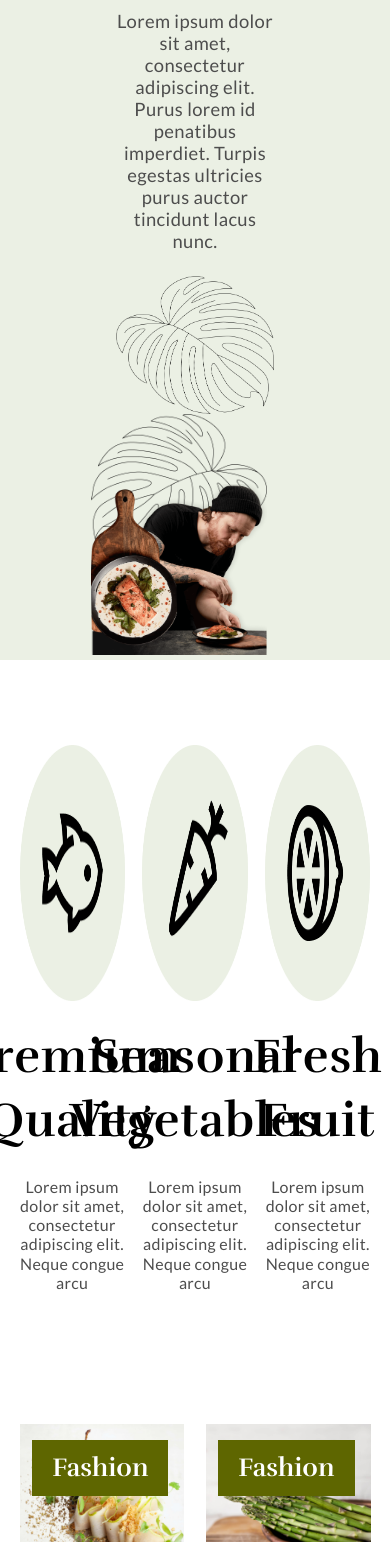
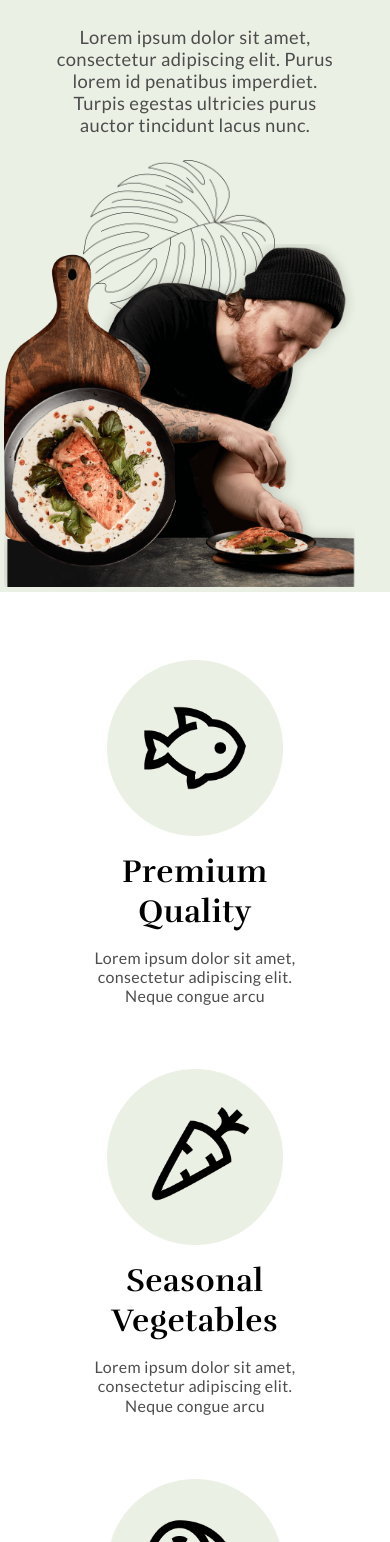
Before and after one commit to sonia-ko/food-zero, a React (Create React App) app: page / in a window 390 px wide. Shown: the part 2962-4504 px from the top of the page. Built offline with nearby package versions, Linux system fonts and the light colour scheme.

Commit message:
edit mobile styles

```diff
--- a/src/components/general/Button/Button.module.css
+++ b/src/components/general/Button/Button.module.css
@@ -38,6 +38,7 @@
 
 .transparent:hover {
   opacity: 0.5;
+  cursor: pointer;
 }
 
 .centered {
@@ -102,6 +103,15 @@
     width: 40%;
     height: 4rem;
   }
+
+  .transparent {
+    font-size: 1.25rem;
+    line-height: 120%;
+  }
+
+  .transparent .arrowImg {
+    height: 1.25rem;
+  }
 }
 
 @media (max-width: 768px) {
@@ -111,3 +121,21 @@
     font-size: 1.25rem;
   }
 }
+
+@media (max-width: 576px) {
+  .lightgreen {
+    font-size: 1.1rem;
+    margin: 0.5rem 0;
+    width: 40%;
+    height: 3.5rem;
+  }
+}
+
+@media (max-width: 400px) {
+  .lightgreen {
+    font-size: 1.1rem;
+    margin: 0.5rem 0;
+    width: 100%;
+    height: 3.5rem;
+  }
+}
--- a/src/components/general/Footer/Footer.module.css
+++ b/src/components/general/Footer/Footer.module.css
@@ -147,6 +147,11 @@
 }
 
 @media (max-width: 768px) {
+  .companyName {
+    font-size: 2rem;
+    line-height: 3rem;
+  }
+
   .innerContainer {
     flex-wrap: wrap;
     justify-content: space-between;
@@ -167,4 +172,51 @@
     order: 2;
     margin-top: 2rem;
   }
+
+  .input {
+    margin: 0.75rem 0;
+    width: 55%;
+    height: 4rem;
+    font-size: 1.15rem;
+  }
+
+  .input::placeholder {
+    font-size: 1.15rem;
+  }
 }
+
+@media (max-width: 576px) {
+  .form {
+    margin-top: 1.5rem;
+    margin-bottom: 0.5rem;
+  }
+
+  .input {
+    margin: 0.5rem 0;
+    height: 3.5rem;
+    font-size: 1.15rem;
+  }
+
+  .input::placeholder {
+    font-size: 1rem;
+  }
+}
+
+@media (max-width: 400px) {
+  .formInnerContainer {
+    flex-direction: column;
+    display: flex;
+    margin-bottom: 0.5rem;
+  }
+
+  .input {
+    width: 100%;
+    margin: 0.5rem 0;
+    height: 3.5rem;
+    font-size: 1.15rem;
+  }
+
+  .input::placeholder {
+    font-size: 1rem;
+  }
+}
--- /dev/null
+++ b/src/components/general/WillBeSoon/WillBeSoon.module.css
@@ -0,0 +1,20 @@
+.container {
+  background-color: #233000;
+  padding-top: 12rem;
+}
+
+.innerContainer {
+  background-color: #fff;
+  color: #000;
+  height: 60vh;
+  display: flex;
+  flex-direction: column;
+  justify-content: center;
+  align-items: center;
+}
+
+.text {
+  color: #000;
+  font-size: 2rem;
+  text-align: center;
+}
--- /dev/null
+++ b/src/components/general/WillBeSoon/WillBeSoon.tsx
@@ -0,0 +1,26 @@
+import React from "react";
+import classes from "./WillBeSoon.module.css";
+import Button from "../Button/Button";
+import { useNavigate } from "react-router-dom";
+
+interface WillBeSoonProps {
+  pageName: string;
+}
+const WillBeSoon: React.FC<WillBeSoonProps> = ({ pageName }) => {
+  const navigate = useNavigate();
+  return (
+    <div className={`${classes.container}`}>
+      <div className={classes.innerContainer}>
+        <p className={classes.text}>Page {pageName} will be there soon! </p>
+        <Button
+          onClick={() => navigate("/")}
+          btnCentered
+          btnText="Back to home"
+          btnStyle="green"
+        />
+      </div>
+    </div>
+  );
+};
+
+export default WillBeSoon;
--- a/src/components/home/HomeCook/HomeCook.module.css
+++ b/src/components/home/HomeCook/HomeCook.module.css
@@ -39,8 +39,9 @@
 }
 
 .leafRight {
-  width: 28rem;
+  width: 27rem;
   align-self: flex-end;
+  padding-bottom: 1rem;
 }
 
 .cookImg {
@@ -59,6 +60,10 @@
     width: 20rem;
     margin-bottom: -8rem;
   }
+
+  .leafRight {
+    width: 23rem;
+  }
 }
 
 @media (max-width: 992px) {
@@ -70,6 +75,16 @@
     z-index: 5;
     width: 12rem;
     margin-bottom: -5rem;
+  }
+
+  .leafRight {
+    width: 20rem;
+  }
+}
+
+@media (max-width: 768px) {
+  .leafRight {
+    width: 15rem;
   }
 }
 
@@ -84,6 +99,18 @@
     margin-bottom: -5rem;
   }
 
+  .container {
+    position: relative;
+    padding: 1rem 0 0;
+  }
+
+  .leafRight {
+    position: absolute;
+    width: 10rem;
+    top: 1rem;
+    right: 0;
+  }
+
   .innerContainer {
     display: flex;
     flex-direction: column;
@@ -91,5 +118,11 @@
 
   .columnLeft {
     order: 1;
+    width: 100%;
+  }
+
+  .columnRight {
+    width: 80%;
+    margin: 0;
   }
 }
--- a/src/components/home/OurFeautures/Feature.module.css
+++ b/src/components/home/OurFeautures/Feature.module.css
@@ -4,7 +4,7 @@
   justify-content: center;
   align-content: center;
   align-items: center;
-  width: 30%;
+  width: 33%;
 }
 
 .icon {
@@ -13,16 +13,78 @@
 }
 
 .heading {
-  font-family: 'Rufina', serif;
+  font-family: "Rufina", serif;
   font-weight: 700;
-  font-size: 3rem;
+  font-size: 2.7rem;
   line-height: 4rem;
   color: #000000;
   margin: 1.5rem 0;
   text-align: center;
+  /* min-height: 8rem; */
 }
 
 .text {
   color: #4d4d4d;
   text-align: center;
+  width: 80%;
 }
+
+@media (max-width: 1400px) {
+  .heading {
+    font-size: 2.5rem;
+    line-height: 3.5rem;
+    width: 80%;
+    margin: 1.25rem 0;
+  }
+
+  .icon {
+    width: 14rem;
+    height: 14rem;
+  }
+}
+
+@media (max-width: 1200px) {
+  .heading {
+    font-size: 2.25rem;
+    line-height: 3rem;
+    width: 85%;
+    margin: 1.25rem 0;
+  }
+
+  .icon {
+    width: 11rem;
+    height: 11rem;
+  }
+}
+
+@media (max-width: 992px) {
+  .container {
+    width: 50%;
+  }
+
+  .heading {
+    font-size: 2rem;
+    line-height: 2.5rem;
+    width: 60%;
+    margin: 1.25rem 0;
+  }
+
+  .icon {
+    width: 11rem;
+    height: 11rem;
+  }
+}
+
+@media (max-width: 768px) {
+  .container {
+    width: 100%;
+  }
+
+  .heading {
+    margin: 1rem 0;
+  }
+
+  .text {
+    width: 60%;
+  }
+}
--- a/src/components/home/OurFeautures/OurFeatures.module.css
+++ b/src/components/home/OurFeautures/OurFeatures.module.css
@@ -2,4 +2,14 @@
   display: flex;
   padding: 10vh 0;
   justify-content: space-between;
+  align-items: flex-start;
 }
+
+@media (max-width: 992px) {
+  .container {
+    padding: 8vh 0;
+    flex-wrap: wrap;
+    justify-content: center;
+    row-gap: 4rem;
+  }
+}
--- a/src/components/home/OurFeautures/OurFeatures.tsx
+++ b/src/components/home/OurFeautures/OurFeatures.tsx
@@ -1,32 +1,32 @@
-import React from 'react';
-import classes from './OurFeatures.module.css';
-import Feature from './Feature';
+import React from "react";
+import classes from "./OurFeatures.module.css";
+import Feature from "./Feature";
 
-import lemonIcon from '../../../assets/home/lemon.png';
-import carrotIcon from '../../../assets/home/carrot.png';
-import fishIcon from '../../../assets/home/fish.png';
+import lemonIcon from "../../../assets/home/lemon.png";
+import carrotIcon from "../../../assets/home/carrot.png";
+import fishIcon from "../../../assets/home/fish.png";
 
 const OurFeatures: React.FC = () => {
   return (
-    <div className='container'>
+    <div className="container">
       <div className={classes.container}>
         <Feature
           iconSrc={fishIcon}
-          iconAlt='Fish icon'
-          heading='Premium Quality'
-          text='Lorem ipsum dolor sit amet, consectetur adipiscing elit. Neque congue arcu'
+          iconAlt="Fish icon"
+          heading="Premium Quality"
+          text="Lorem ipsum dolor sit amet, consectetur adipiscing elit. Neque congue arcu"
         />
         <Feature
           iconSrc={carrotIcon}
-          iconAlt='Carrot icon'
-          heading='Seasonal Vegetables'
-          text='Lorem ipsum dolor sit amet, consectetur adipiscing elit. Neque congue arcu'
+          iconAlt="Carrot icon"
+          heading="Seasonal Vegetables"
+          text="Lorem ipsum dolor sit amet, consectetur adipiscing elit. Neque congue arcu"
         />
         <Feature
           iconSrc={lemonIcon}
-          iconAlt='Lemon icon'
-          heading='Fresh Fruit'
-          text='Lorem ipsum dolor sit amet, consectetur adipiscing elit. Neque congue arcu'
+          iconAlt="Lemon icon"
+          heading="The Freshest Fruits"
+          text="Lorem ipsum dolor sit amet, consectetur adipiscing elit. Neque congue arcu"
         />
       </div>
     </div>
--- a/src/components/home/TopDishes/DishArticle.module.css
+++ b/src/components/home/TopDishes/DishArticle.module.css
@@ -7,7 +7,7 @@
   margin: 0 auto;
 }
 .title {
-  font-family: 'Rufina', serif;
+  font-family: "Rufina", serif;
   color: #000000;
   font-size: 3rem;
   line-height: 4rem;
@@ -26,7 +26,7 @@
   font-weight: 400;
   font-size: 1.125rem;
   line-height: 1.375rem;
-  font-family: 'Lato', sans-serif;
+  font-family: "Lato", sans-serif;
   display: flex;
   align-items: center;
   flex-wrap: wrap;
@@ -44,7 +44,7 @@
 }
 
 .descriptionItem::after {
-  content: ' ';
+  content: " ";
   position: absolute;
   background: #5e6600;
   width: 4px;
@@ -60,3 +60,98 @@
 .descriptionItem:last-child:after {
   display: none;
 }
+
+@media (max-width: 1400px) {
+  .title {
+    font-size: 2.4rem;
+    line-height: 3.5rem;
+  }
+}
+
+@media (max-width: 1200px) {
+  .title {
+    font-size: 2rem;
+    line-height: 3rem;
+  }
+}
+
+@media (max-width: 992px) {
+  .title {
+    font-size: 1.75rem;
+    line-height: 2rem;
+    border-bottom: 3px dashed #000000;
+  }
+
+  .generalInfo {
+    font-size: 1rem;
+    line-height: 1.375rem;
+    position: relative;
+    padding-left: 6rem;
+    justify-content: flex-end;
+  }
+
+  .descriptionItem {
+    width: 70%;
+    padding: 0;
+  }
+
+  .avatar {
+    position: absolute;
+    top: 0;
+    left: 0;
+    width: 6rem;
+  }
+}
+
+@media (max-width: 768px) {
+  .container {
+    width: 100%;
+    margin-bottom: 2rem;
+  }
+
+  .title {
+    font-size: 1.5rem;
+    line-height: 2rem;
+    border-bottom: 3px dashed #000000;
+  }
+
+  .generalInfo {
+    font-size: 1rem;
+    column-gap: 1rem;
+    margin-bottom: 1rem;
+  }
+
+  .descriptionItem {
+    width: auto;
+    padding-right: 2rem;
+  }
+
+  .descriptionItem:last-child {
+    padding-right: 0;
+  }
+
+  .avatar {
+    top: 0;
+    left: 0;
+    width: 6rem;
+  }
+}
+
+@media (max-width: 576px) {
+  .title {
+    font-size: 1.25rem;
+    line-height: 1.5rem;
+    border-bottom: 2px dashed #000000;
+  }
+}
+
+@media (max-width: 500px) {
+  .descriptionItem {
+    width: auto;
+  }
+
+  .generalInfo {
+    flex-direction: column;
+    align-items: flex-end;
+  }
+}
--- a/src/components/home/TopDishes/DishPicture.module.css
+++ b/src/components/home/TopDishes/DishPicture.module.css
@@ -22,3 +22,10 @@
   line-height: 3rem;
   padding: 0.25rem 1.25rem;
 }
+
+@media (max-width: 992px) {
+  .textBox {
+    font-size: 1.25rem;
+    line-height: 2.25rem;
+  }
+}
--- a/src/components/home/TopDishes/TopDishes.module.css
+++ b/src/components/home/TopDishes/TopDishes.module.css
@@ -4,3 +4,22 @@
   justify-content: space-between;
   margin: 3rem 0 7rem;
 }
+
+@media (max-width: 1200px) {
+  .container {
+    margin: 3rem 0 5rem;
+  }
+}
+
+@media (max-width: 992px) {
+  .container {
+    margin: 4rem 0 4rem;
+  }
+}
+
+@media (max-width: 768px) {
+  .container {
+    flex-direction: column;
+    margin: 4rem 0 3rem;
+  }
+}
--- a/src/pages/reservations/Reservations.tsx
+++ b/src/pages/reservations/Reservations.tsx
@@ -1,11 +1,8 @@
-import React from 'react';
+import React from "react";
+import WillBeSoon from "../../components/general/WillBeSoon/WillBeSoon";
 
 const Reservations: React.FC = () => {
-  return (
-    <section>
-      <h2>This page will be there soon</h2>
-    </section>
-  );
+  return <WillBeSoon pageName="Reservations" />;
 };
 
 export default Reservations;
```
Also changed, not shown: 11 other files (tests, documents, lock files or other folders).
